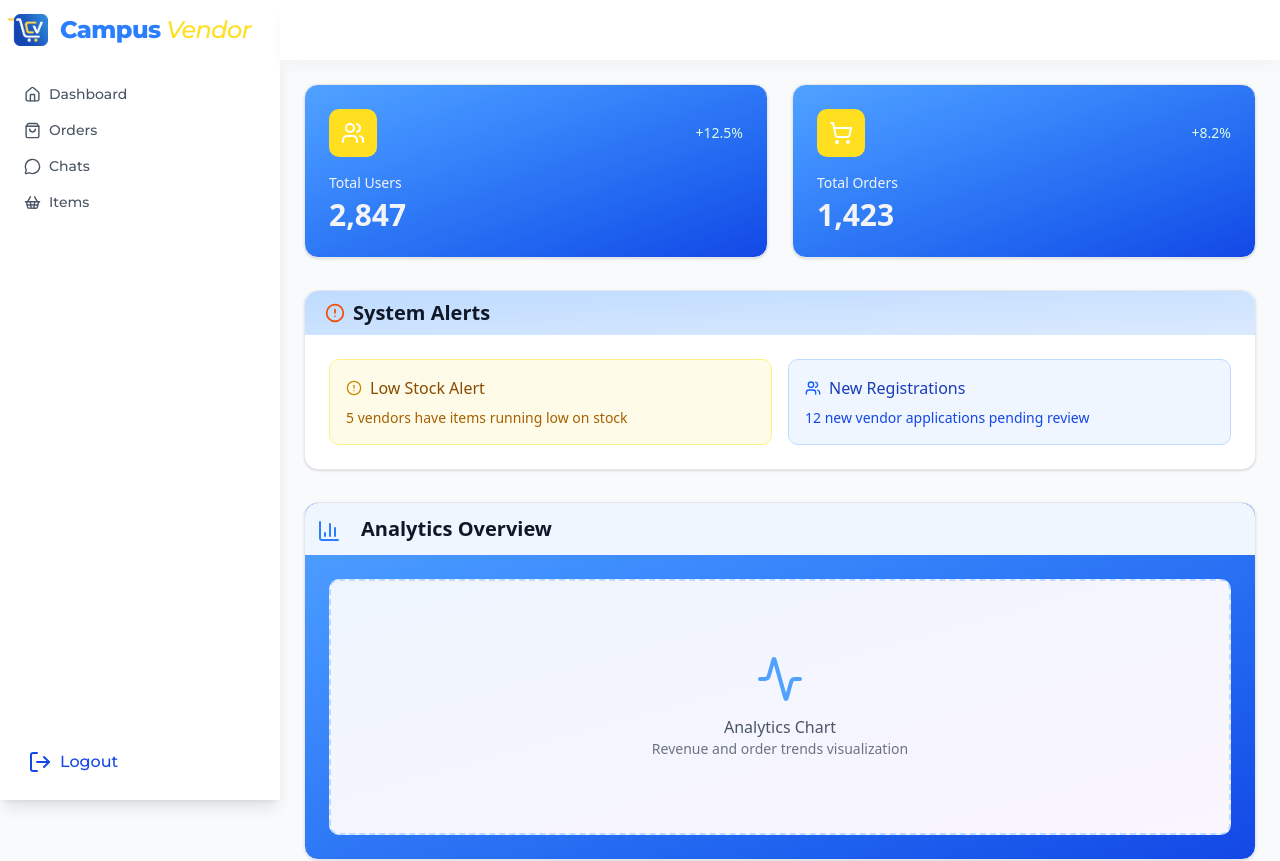
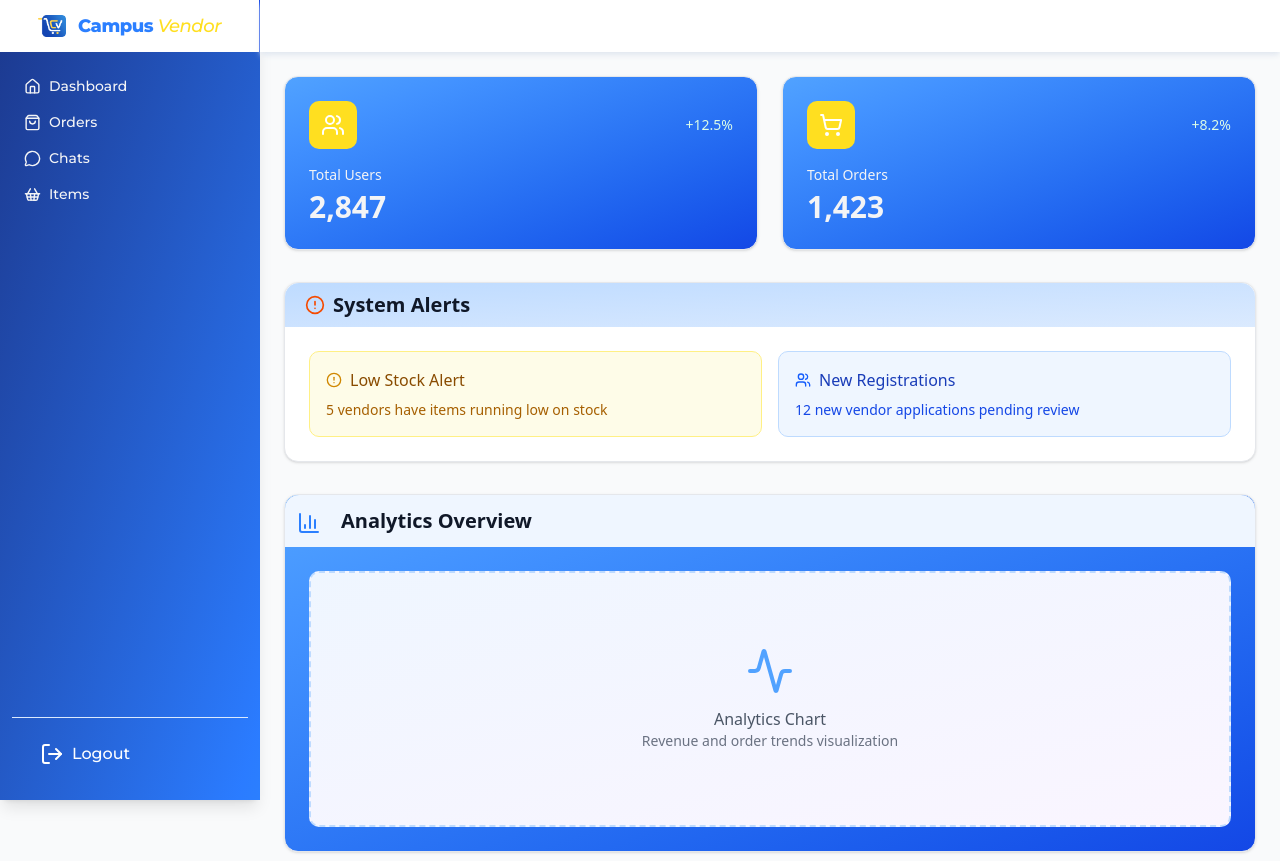
Before and after one commit to Joel-Adjei/CampusVendor-Client, a React (Vite) app in the folder frontend/: page /admin in a window 1280 px wide. Shown: the top 861 px of the page. Built offline with nearby package versions, Linux system fonts and the light colour scheme.

Commit message:
new update

```diff
--- a/frontend/src/components/ui/Button.jsx
+++ b/frontend/src/components/ui/Button.jsx
@@ -1,28 +1,38 @@
 import { Loader2, LoaderIcon } from "lucide-react";
-import React from "react"
+import React from "react";
 
-const Button =({children , iconStyle , onClick , disabled = false , type , isLoading = false , variant = "primary" , iconType="icon-left" , Icon , className})=>{
-
-    function getColors(){
+const Button = ({
+  children,
+  iconSize,
+  iconStyle,
+  onClick,
+  disabled = false,
+  type,
+  isLoading = false,
+  variant = "primary",
+  iconType = "icon-left",
+  Icon,
+  className,
+}) => {
+  function getColors() {
     switch (variant) {
       case "primary" || "":
         return "bg-gradient-to-br from-blue-900 to-blue-400 text-white cursor-pointer";
 
       case "secondary":
-                return "bg-gradient-to-br from-blue-100 to-yellow-100 text-blue-950 shadow-lg cursor-pointer"
+        return "bg-gradient-to-br from-blue-100 to-yellow-100 text-blue-950 shadow-lg cursor-pointer";
 
       case "outline":
-                return "bg-none border-1 border-blue-700 text-blue-700 cursor-pointer"
+        return "bg-none border-1 border-blue-700 text-blue-700 cursor-pointer";
 
       default:
         return "bg-gray-400 text-gray-300 cursor-not-allowed";
     }
   }
 
-    return(
+  return (
     <>
-
-        {!(iconType == "icon-only" )?
+      {!(iconType == "icon-only") ? (
         <button
           type={type}
           disabled={disabled || isLoading}
@@ -31,23 +41,32 @@ const Button =({children , iconStyle , onClick , disabled = false , type , isLoa
                         disabled:cursor-not-allowed disabled:bg-gray-400 disabled:text-gray-300
                         ${getColors()}`}
         >
-            {isLoading && iconType === "icon-left" ? <Loader2 className={`${iconStyle} animate-spin`} /> : (iconType === "icon-left" && Icon  && <Icon />)}
+          {isLoading && iconType === "icon-left" ? (
+            <Loader2 size={iconSize} className={`${iconStyle} animate-spin`} />
+          ) : (
+            iconType === "icon-left" && Icon && <Icon size={iconSize} />
+          )}
 
           {children}
 
-            {isLoading && iconType === "icon-right"  ? <Loader2 className={`${iconStyle} animate-spin`} /> : (iconType === "icon-right" && Icon  && <Icon />)}
+          {isLoading && iconType === "icon-right" ? (
+            <Loader2 size={iconSize} className={`${iconStyle} animate-spin`} />
+          ) : (
+            iconType === "icon-right" && Icon && <Icon size={iconSize} />
+          )}
         </button>
-        :
+      ) : (
         <button
           type={type}
           disabled={disabled}
           onClick={onClick}
           className={`${className} size-12 cursor-pointer flex justify-center items-center  rounded-full  ${getColors()}`}
         >
-              {Icon && <Icon className={iconStyle} />}
-        </button>}
+          {Icon && <Icon size={iconSize} className={iconStyle} />}
+        </button>
+      )}
     </>
-    )
-}
+  );
+};
 
-export default Button
+export default Button;
--- a/frontend/src/components/vendor/PanelNavbar.jsx
+++ b/frontend/src/components/vendor/PanelNavbar.jsx
@@ -1,7 +1,21 @@
 import { useAuthStore } from "@/store/authStore";
-import { Bell, Home, Info, LogOut, Menu, MessageCircleIcon, Phone, Settings, ShoppingBag, ShoppingBasket, ShoppingCart, User, X } from "lucide-react";
+import {
+  Bell,
+  Home,
+  Info,
+  LogOut,
+  Menu,
+  MessageCircleIcon,
+  Phone,
+  Settings,
+  ShoppingBag,
+  ShoppingBasket,
+  ShoppingCart,
+  User,
+  X,
+} from "lucide-react";
 import React, { useEffect, useRef, useState } from "react";
-import {  NavLink, useLocation, useNavigate } from "react-router-dom";
+import { NavLink, useLocation, useNavigate } from "react-router-dom";
 import Button from "../ui/Button";
 import { toast } from "react-toastify";
 import { Sidebar, SidebarHeader } from "../ui/Siderbar";
@@ -9,21 +23,19 @@ import { images } from "@/assets/assets";
 import VendorProfilePanel from "./VendorProfilePanel";
 
 const vendorNavItems = [
-    { name: "Dashboard", href: "/vendor" , icon: Home},
+  { name: "Dashboard", href: "/vendor/", icon: Home },
   { name: "Orders", href: "/vendor/orders", icon: ShoppingBag },
   { name: "Chats", href: "/vendor/chat", icon: MessageCircleIcon },
-    { name: "Items", href: "/vendor/products" , icon: ShoppingBasket}
+  { name: "Items", href: "/vendor/products", icon: ShoppingBasket },
 ];
 
 const adminNavItems = [
-    { name: "Dashboard", href: "/admin" , icon: Home},
+  { name: "Dashboard", href: "/admin/", icon: Home },
   { name: "Vendors", href: "/admin/vendors", icon: ShoppingBag },
   { name: "Customers", href: "/admin/users", icon: User },
-    { name: "Products", href: "/admin/products" , icon: ShoppingCart},
-    { name: "Settings", href: "/admin/settings", icon: Settings}
+  { name: "Products", href: "/admin/products", icon: ShoppingCart },
+  { name: "Settings", href: "/admin/settings", icon: Settings },
 ];
-
-
 
 const PanelNavbar = () => {
   const [isOpen, setIsOpen] = useState(false);
@@ -32,51 +44,42 @@ const PanelNavbar = () => {
   const role = useAuthStore((state) => state.role);
 
   const navItems = role.role === "admin" ? adminNavItems : vendorNavItems;
-  const [currentTab , setCurrentTab] = useState(navItems[0])
+  const [currentTab, setCurrentTab] = useState({name: "Dashboard" , icon: Home});
   // const currentTab = useRef(navItems[0])
   // function setCurrentTab(value){
   //   currentTab.current = value;
   // }
-  const location = useLocation()
+  const location = useLocation();
 
-  const navigate = useNavigate()
+  const navigate = useNavigate();
   const isLogin = useAuthStore((state) => state.isLogin);
   const updateLogout = useAuthStore((state) => state.updateLogout);
 
-  const isActive=(item)=>{
-   setCurrentTab(item)
-  }
+  const isActive = (item) => {
+    setCurrentTab(item);
+  };
 
-  useEffect(()=>{
-    setCurrentTab(navItems.find((value)=> value.href == location.pathname))
-  },[])
+  useEffect(() => {
+    setCurrentTab(navItems.find((value) => value.href == location.pathname));
+  }, [location.pathname, navItems]); // Add dependencies to useEffect
 
-
-
-
-
-
-  const handleLogout =()=>{
-    setProfileOpen(false)
-    updateLogout()
-    toast.success("Logged out successfully")
-    setIsOpen(false)
+  const handleLogout = () => {
+    setProfileOpen(false);
+    updateLogout();
+    toast.success("Logged out successfully");
+    setIsOpen(false);
     navigate("/", { replace: true });
-  }
-
-  const primaryBlue = "rgb(37, 99, 235)"; // Tailwind blue-600 equivalent
-
+  };
   return (
     <>
-    <nav className="bg-transparent w-full md:pl-70 sticky top-0 right-0 z-40">
-      <div className="bg-white shadow-lg shadow-gray-100 w-full mx-auto px-4 sm:px-6 lg:px-8">
-        <div className="flex justify-between items-center h-15">
-
+      <nav className="bg-transparent w-full md:pl-65 sticky top-0 right-0 z-40">
+        <div className="bg-white shadow-md shadow-slate-200 w-full mx-auto px-4 sm:px-6 lg:px-8">
+          <div className="flex justify-between items-center h-13">
             <div className="flex items-center flex-row-reverse gap-2 flex-shrink-0">
-            {/* <h2 className="flex gap-3 items-center text-xl text-blue-600 font-bold">
-                <currentTab.icon className="text-yellow-400" />
-                {currentTab.name}
-            </h2> */}
+              <h2 className="flex gap-3 items-center text-xl text-blue-600 font-bold">
+                {currentTab?.icon && <currentTab.icon className="text-yellow-400" size={24} />}
+                {currentTab?.name}
+              </h2>
 
               <div className="md:hidden flex items-center">
                 <button
@@ -91,8 +94,6 @@ const PanelNavbar = () => {
               </div>
             </div>
 
-
-
             <div className="flex items-center">
               {isLogin && (
                 <>
@@ -100,20 +101,21 @@ const PanelNavbar = () => {
                     variant="outline"
                     iconType="icon-only"
                     Icon={Bell}
-                    onClick={()=> setNotifiOpen(!notifiOpen)}
-                    className={"h-9 w-9 text-gray-400 hover:text-blue-500 mr-3 border-none"}
+                    onClick={() => setNotifiOpen(!notifiOpen)}
+                    className={
+                      "h-7 w-7 text-gray-400 hover:text-blue-500 mr-3 border-none"
+                    }
                   />
-
 
                   <Button
                     variant="outline"
                     iconType="icon-only"
                     Icon={User}
-                    onClick={()=> setProfileOpen(!profileOpen)}
-                    className={"h-9 w-9"}
+                    onClick={() => setProfileOpen(!profileOpen)}
+                    className={"h-7 w-7"}
                   />
                 </>
-            ) }
+              )}
             </div>
           </div>
         </div>
@@ -121,12 +123,10 @@ const PanelNavbar = () => {
         <Sidebar isOpen={notifiOpen} position="right" onOpen={setNotifiOpen}>
           <SidebarHeader onOpen={setNotifiOpen}>
             <div className="flex  items-center gap-2">
-                    <Bell size={20} className="text-gray-400"/>
+              <Bell size={20} className="text-gray-400" />
               <h1 className="font-medium text-gray-700">Notifications</h1>
             </div>
-
           </SidebarHeader>
-
         </Sidebar>
 
         <Sidebar isOpen={profileOpen} position="right" onOpen={setProfileOpen}>
@@ -134,17 +134,21 @@ const PanelNavbar = () => {
         </Sidebar>
 
         {/* --- Mobile Off-Canvas Menu Content --- */}
-      <MobileNavbar  isOpen={isOpen} setIsOpen={setIsOpen} onLogout={handleLogout} isLogin={isLogin} items={navItems}/>
-
+        <MobileNavbar
+          isOpen={isOpen}
+          setIsOpen={setIsOpen}
+          onLogout={handleLogout}
+          isLogin={isLogin}
+          items={navItems}
+        />
       </nav>
 
-    <aside
-        className="hidden md:block font-Montserrat bg-white shadow-lg w-70 h-screen fixed left-0 top-0 z-30"
-    >
-       <div className=" bg-gray-50/ h-15 flex items-center p-2">
-          <img src={images.logo} className="h-10 w-10 object-contain mr-3" />
-          <h2 className="hidden md:block font-Montserrat text-2xl text-blue-500 font-extrabold tracking-tight">
-            Campus<span className="font-medium italic text-yellow-300"> Vendor</span>
+      <aside className="hidden md:block font-Montserrat bg-gradient-to-br from-blue-900 to-blue-500 shadow-lg w-65 h-screen fixed left-0 top-0 z-30">
+        <div className=" bg-white border-r border-blue-700 h-13 flex items-center justify-center">
+          <img src={images.logo} className="h-7 w-7 object-contain mr-3" />
+          <h2 className="hidden md:block font-Montserrat text-lg text-blue-500 font-extrabold tracking-tight">
+            Campus
+            <span className="font-medium italic text-yellow-300"> Vendor</span>
           </h2>
         </div>
 
@@ -154,21 +158,30 @@ const PanelNavbar = () => {
               <NavLink
                 key={item.name}
                 to={item.href}
-                  onClick={()=> isActive(item)}
+                onClick={() => isActive(item)}
                 className={`flex items-center gap-2 rounded-full px-3 py-2 text-sm font-medium
-                        ${currentTab?.name == item.name  ?
-                            " bg-gradient-to-br to-blue-600 from-blue-500 text-gray-100 rounded-full"
-                            : "bg-white text-gray-600 hover:text-blue-600 "}
+                        ${
+                          currentTab?.name == item.name
+                            ? " bg-gradient-to-br to-white from-slate-100 text-blue-700 rounded-full"
+                            : " text-gray-100 hover:text-white "
+                        }
                             transition duration-150  ease-in-out `}
               >
-                  <item.icon size={17} />
+                <item.icon size={17} className="" />
                 {item.name}
               </NavLink>
             ))}
           </div>
 
-            <div className="p-4">
-                <Button variant="outline" Icon={LogOut} className={"border-none pl-3"} onClick={handleLogout}>Logout</Button>
+          <div className="border-t border-blue-100 mx-3 p-4">
+            <Button
+              variant="outline"
+              Icon={LogOut}
+              className={"w-full justify-start hover:bg-blue-300/30 text-white border-none pl-3"}
+              onClick={handleLogout}
+            >
+              Logout
+            </Button>
           </div>
         </div>
       </aside>
@@ -178,20 +191,18 @@ const PanelNavbar = () => {
 
 export default PanelNavbar;
 
+const MobileNavbar = ({ setIsOpen, isOpen, items, isLogin, onLogout }) => {
+  const navigate = useNavigate();
 
-const MobileNavbar = ({setIsOpen , isOpen , items , isLogin , onLogout}) => {
-    const navigate = useNavigate()
-
-    const handleNavigate = (type)=>{
-        if(type === "login"){
-            setIsOpen(false)
-            navigate("/auth/login")
-        } else if(type === "signup") {
-            setIsOpen(false)
-            navigate("/auth/signup")
+  const handleNavigate = (type) => {
+    if (type === "login") {
+      setIsOpen(false);
+      navigate("/auth/login");
+    } else if (type === "signup") {
+      setIsOpen(false);
+      navigate("/auth/signup");
     }
-
-    }
+  };
 
   return (
     <div
@@ -210,26 +221,26 @@ const MobileNavbar = ({setIsOpen , isOpen , items , isLogin , onLogout}) => {
       ></div>
 
       <div
-      className={`fixed flex flex-col top-0 left-0 w-64 max-w-full h-screen bg-white shadow-2xl transition-transform duration-300 ease-in-out z-50 ${
+        className={`fixed flex flex-col top-0 left-0 w-64 max-w-full h-screen bg-gradient-to-br from-blue-900 to-blue-500 shadow-2xl transition-transform duration-300 ease-in-out z-50 ${
           isOpen ? "transform translate-x-0" : "transform -translate-x-full" // Controls the left-to-right slide
         }`}
         onClick={(e) => e.stopPropagation()}
       >
         {/* Menu Header with Logo and Close Button */}
-      <div className="p-2 flex justify-end items-center bg-gradient-to-bl from-blue-600 to-blue-800 border-b border-gray-100">
-        <div className="flex items-center space-x-2 mr-auto">
+        <div className="p-2 flex justify-end items-center bg-white border-b border-gray-100">
+          <div className="flex items-center mr-auto space-x-2">
             <div className="h-8 w-8 p-1 rounded-full bg-white flex items-center justify-center text-white font-bold text-sm">
-            <img src={images.logo} className="h-6 w-6 object-contain mr-1" />
-
+              <img src={images.logo} className="h-6 w-6 object-contain" />
             </div>
-          <span className="text-md font-extrabold font-Montserrat text-gray-200 tracking-tight">
-            Campus<span >Vendor</span>
-          </span>
+            <h2 className="font-Montserrat text-md text-blue-500 font-extrabold tracking-tight">
+            Campus
+            <span className="font-medium italic text-yellow-300"> Vendor</span>
+          </h2>
           </div>
 
           <button
             onClick={() => setIsOpen(false)}
-          className="p-2 cursor-pointer text-gray-100 hover:text-gray-900 focus:outline-none rounded-md hover:bg-gray-100"
+            className="p-2 cursor-pointer text-slate-400 hover:text-gray-700 focus:outline-none rounded-md hover:bg-gray-100"
           >
             <X className="h-6 w-6" />
           </button>
@@ -242,18 +253,24 @@ const MobileNavbar = ({setIsOpen , isOpen , items , isLogin , onLogout}) => {
               key={item.name}
               to={item.href}
               onClick={() => setIsOpen(false)}
-            className="flex items-center gap-2 py-2 rounded-md text-base font-medium text-gray-700 hover:text-blue-600 hover:bg-blue-50 transition duration-150 ease-in-out"
+              className="flex items-center gap-2 p-2 rounded-md text-base font-medium text-gray-100 hover:text-blue-100 hover:bg-blue-50/10 transition duration-150 ease-in-out"
             >
-            <item.icon size={19}/>
+              <item.icon size={19} />
               {item.name}
             </NavLink>
           ))}
         </div>
 
-        <div className="py-2">
-            <Button variant="outline" Icon={LogOut} className={"border-none pl-3"} onClick={onLogout}>Logout</Button>
+        <div className="border-t border-blue-100 mx-3 py-2">
+          <Button
+            variant="outline"
+            Icon={LogOut}
+            className={"w-full justify-start text-white hover:bg-blue-300/30 border-none pl-3"}
+            onClick={onLogout}
+          >
+            Logout
+          </Button>
         </div>
-
       </div>
     </div>
   );
--- a/frontend/src/layout/AdminLayout.jsx
+++ b/frontend/src/layout/AdminLayout.jsx
@@ -6,7 +6,7 @@ const AdminLayout = () => {
   return (
     <div>
         <PanelNavbar />
-        <div className="min-h-[calc(100vh-3.85rem)] bg-gray-50 md:pl-70">
+        <div className="min-h-[calc(100vh-3.85rem)] bg-gray-50 md:pl-65">
             <Outlet />
         </div>
     </div>
--- a/frontend/src/layout/VendorLayout.jsx
+++ b/frontend/src/layout/VendorLayout.jsx
@@ -11,7 +11,7 @@ const VendorLayout =()=>{
         <div className="min-h-[100vh] bg-white">
             {/* {isSetup && <ProfileSetup onSetup={setIsSetup} />} */}
             <PanelNavbar />
-            <div className="min-h-[calc(100vh-3.85rem)] bg-gray-50 md:pl-70">
+            <div className="min-h-[calc(100vh-3.85rem)] bg-gray-50 md:pl-65">
                 <Outlet />
             </div>
 
```
Also changed, not shown: frontend/src/pages/admin/AdminVendors.jsx (+192 -152 lines). Lines whose indentation alone changed are shown as unchanged.
